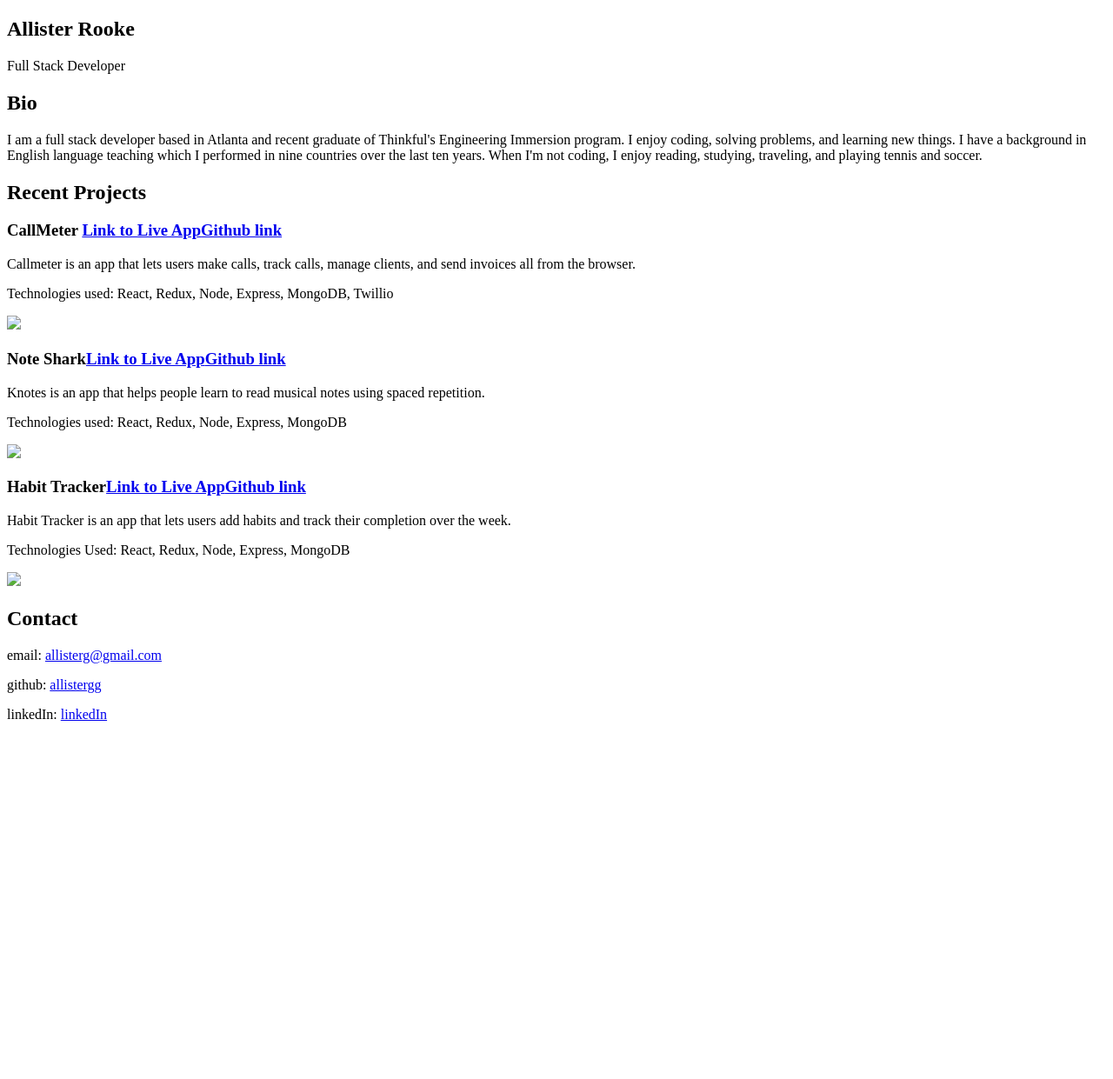
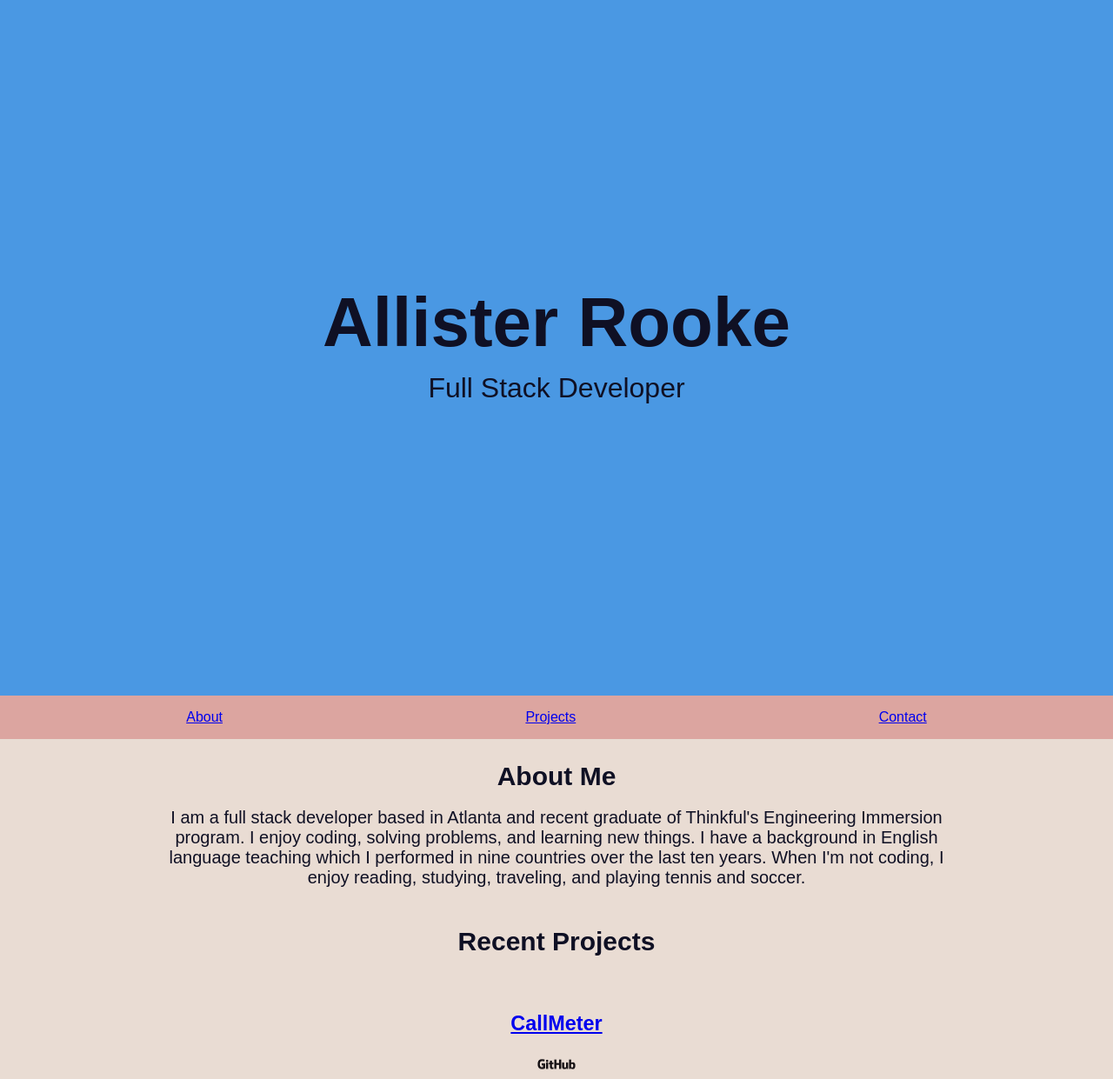
Before and after one commit to allistergg/portfolio, a plain HTML site: page index.html in a window 1280 px wide. Shown: the top 1241 px of the page at 87% size. Before the commit the page ends 847 px from the top, so only its background shows below. Drawn offline with Linux system fonts and the light colour scheme.

Commit message:
added favicon

```diff
--- a/index.css
+++ b/index.css
@@ -0,0 +1,101 @@
+* {
+  box-sizing: border-box;
+}
+
+body {
+  margin: 0;
+  font-family: sans-serif;
+  color: #0f1024;  /*kandinsky*/
+
+}
+
+h1, h2, h3 {
+  margin: 0;
+}
+
+p {
+  margin: 0;
+  padding: 2%;
+}
+
+section {
+  padding-top: 2%;
+}
+
+.hero {
+  display: flex;
+  justify-content: center;
+  align-items: center;
+  background-color: #4a98e3;
+
+  height: 100vh;
+  width: 100vw;
+  text-align: center;
+  max-width: 100%;
+
+}
+
+.hero h1 {
+  font-size: 5em;
+}
+
+.hero p {
+  font-size: 2em;
+}
+
+.nav {
+  width: 100%;
+  background-color: #dca5a0;
+}
+
+.nav-list {
+  display: flex;
+  list-style: none;
+  margin: 0;
+  padding-right: 40px;
+}
+
+.nav-item {
+  margin: auto;
+  text-align: center;
+  padding: 1em 0;
+}
+
+
+.about {
+  text-align: center;
+  font-size: 1.25em;
+  background-color: #e9dcd3;
+
+}
+
+.about-inner {
+  width: 75%;
+  margin: 0 auto;
+}
+
+
+.projects {
+  text-align: center;
+  font-size: 1.25em;
+  background-color: #e9dcd3;
+
+}
+
+.contact {
+  text-align: center;
+  background-color: #dca5a0
+
+}
+
+.projectss {
+  width: auto;
+  height: auto;
+  width: 75%;
+  max-width: 1000px;
+
+}
+
+.project {
+  padding: 5%;
+}
--- a/index.html
+++ b/index.html
@@ -1,55 +1,84 @@
 <!DOCTYPE html>
 <html lang="en">
+
 <head>
   <meta charset="UTF-8">
   <meta name="viewport" content="width=device-width, initial-scale=1.0">
   <meta http-equiv="X-UA-Compatible" content="ie=edge">
-  <link rel="stylesheet" href="index.css"/>
-  <title>Document</title>
+  <meta name="robots" content="noindex">
+  <link rel="stylesheet" href="index.css" />
+  <link rel="icon" href="images/favicon.ico"/>
+  <title>Allister Rooke</title>
 </head>
+
 <body>
-  <section>
+  <header class="hero">
+    <div class="inner-hero">
       <h1>Allister Rooke</h1>
       <p>Full Stack Developer</p>
-  </section>
-  <section>
-    <h2>Bio</h2>
-    <p>I am a full stack developer based in Atlanta and recent graduate of Thinkful's Engineering Immersion program.
+    </div>
+  </header>
+  <nav id="nav" class="nav">
+    <ul class="nav-list">
+      <li class="nav-item">
+        <a href="#about">About</a>
+      </li>
+      <li class="nav-item">
+        <a href="#projects">Projects</a>
+      </li>
+      <li class="nav-item">
+        <a href="#contact">Contact</a>
+      </li>
+    </ul>
+  </nav>
+  <main>
+    <section id="about" class="about">
+      <div class="about-inner">
+        <h2>About Me</h2>
+        <p>I am a full stack developer based in Atlanta and recent graduate of Thinkful's Engineering Immersion
+          program.
           I enjoy coding, solving problems, and learning new things. I have a background in English language
           teaching which I performed in nine countries over the last ten years. When I'm not coding,
           I enjoy reading, studying, traveling, and playing tennis and soccer.
         </p>
+      </div>
     </section>
-  <section>
+    <section id="projects" class="projects">
       <h2>Recent Projects</h2>
-    <div>
-      <h3>CallMeter <a href="#">Link to Live App</a><a href="#">Github link</a></h3>
+      <div class="project">
+        <h3><a href="https://callmeter.netlify.com/">CallMeter</a></h3>
+        <p><a href="https://github.com/thinkful-ei25/billable-client"><img src="images/GitHub_Logore.png" /></a></p>
         <p>Callmeter is an app that lets users make calls, track calls, manage clients, and send invoices
           all from the browser.
-      </p>
-      <p>Technologies used: React, Redux, Node, Express, MongoDB, Twillio</p>
-      <img src="images/callmeterss.JPG"/>
+
+          <span>Technologies used: React, Redux, Node, Express, MongoDB, Twillio</span></p>
+        <img class="projectss" src="images/callmeterssre.JPG" />
+
       </div>
-    <div>
-      <h3>Note Shark<a href="#">Link to Live App</a><a href="#">Github link</a></h3>
-      <p>Knotes is an app that helps people learn to read musical notes using spaced repetition.</p>
-      <p>Technologies used: React, Redux, Node, Express, MongoDB</p>
-      <img src="images/notesharkss.png"/>
+      <div class="project">
+        <h3><a href="https://knotes-client-sam.herokuapp.com/">Note Shark</a></h3>
+        <p><a href="https://github.com/thinkful-ei25/knotes-client-sam-allister-mischa"><img src="images/GitHub_Logore.png" /></a></p>
+        <p>Note Shark is an app that helps people learn to read musical notes using spaced repetition.
+          <span>Technologies Used: React, Redux, Node, Express, MongoDB</span></p>
+        <img class="projectss" src="images/notesharkssre.png" />
       </div>
-    <div>
-      <h3>Habit Tracker<a href="#">Link to Live App</a><a href="#">Github link</a></h3>
-      <p>Habit Tracker is an app that lets users add habits and track their completion over the week.</p>
-      <p>Technologies Used: React, Redux, Node, Express, MongoDB</p>
-    <img src="images/habittracker.png"/>
+      <div class="project">
+        <h3><a href="https://hidden-waters-84453.herokuapp.com/">Habit Tracker</a></h3>
+        <p><a href="https://github.com/allistergg/habit-tracker-client"><img src="images/GitHub_Logore.png" /></a></p>
+        <p>Habit Tracker is an app that lets users add habits and track their completion over the week.
+          <span>Technologies Used: React, Redux, Node, Express, MongoDB </span></p>
+        <img class="projectss" src="images/habittrackerre.png" />
       </div>
 
     </section>
-  <section>
+
+    <section id="contact" class="contact">
       <h2>Contact</h2>
       <p>email: <a href="mailto:allisterg@gmail.com">allisterg@gmail.com</a></p>
-    <p>github: <a href="github.com/allistergg">allistergg</a></p>
-    <p>linkedIn: <a href="linkedin.com">linkedIn</a></p>
+      <p>GitHub: <a href="https://github.com/allistergg">allistergg</a></p>
+      <p>linkedIn: <a href="https://linkedin.com/in/allister-rooke">linkedIn</a></p>
     </section>
+  </main>
+</body>
 
-</body>
 </html>
```
Also changed, not shown: images/favicon.ico (added). Lines whose indentation alone changed are shown as unchanged.
